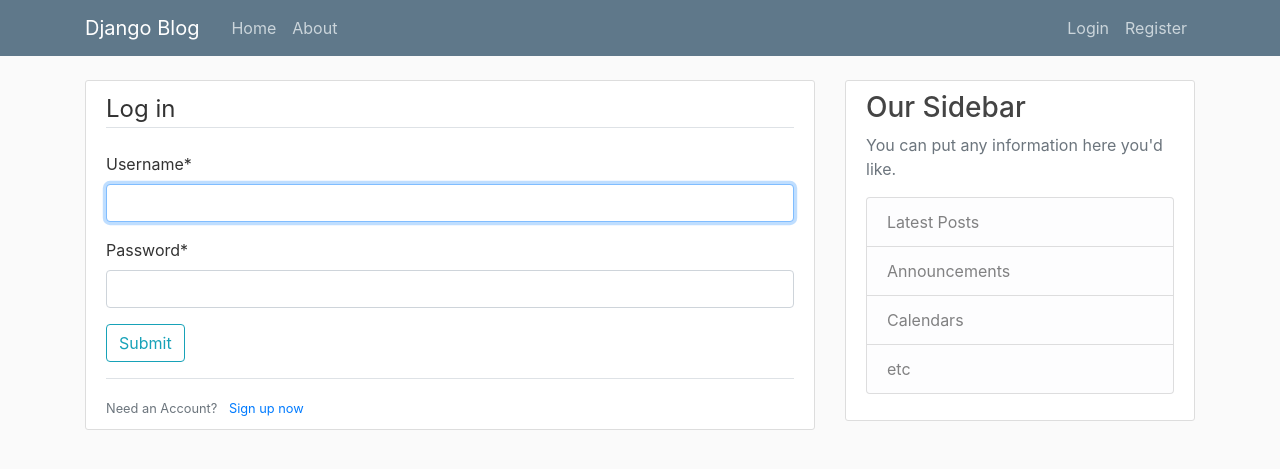
After one commit to nayaldivya/Blog_WebApp, a Django app: page /login/ in a window 1280 px wide. The commit adds this page. Shown: the top 469 px of the page. Run offline with Django 3.2, Linux system fonts and the light colour scheme; some libraries are stand-ins or nearby versions.

Commit message:
Made login and logout page.

```diff
--- a/blog/templates/blog/base.html
+++ b/blog/templates/blog/base.html
@@ -34,8 +34,12 @@
                         </div>
                         <!-- Navbar Right Side -->
                         <div class="navbar-nav">
-                            <a class="nav-item nav-link" href="#">Login</a>
-                            <a class="nav-item nav-link" href="#">Register</a>
+                            {%  if user.is_authenticated  %}
+                                <a class="nav-item nav-link" href="{% url 'logout' %}">Logout</a>
+                            {% else %}
+                                <a class="nav-item nav-link" href="{% url 'login' %}">Login</a>
+                                <a class="nav-item nav-link" href="{% url 'register'%}">Register</a>
+                            {% endif %}
                         </div>
                     </div>
                 </div>
--- a/djangoproject/settings.py
+++ b/djangoproject/settings.py
@@ -122,3 +122,4 @@ USE_TZ = True
 
 STATIC_URL = '/static/'
 CRISPY_TEMPLATE_PACK = 'bootstrap4'
+LOGIN_REDIRECT_URL = 'blog-home'
--- a/djangoproject/urls.py
+++ b/djangoproject/urls.py
@@ -15,10 +15,13 @@ Including another URLconf
 """
 from django.contrib import admin
 from django.urls import path, include
+from django.contrib.auth import views as auth_views
 from users import views as user_views
 urlpatterns = [
     path('admin/', admin.site.urls),
     path('register/', user_views.register, name='register'),
+    path('login/', auth_views.LoginView.as_view(template_name='users/login.html'), name='login'),
+    path('logout/', auth_views.LogoutView.as_view(template_name='users/logout.html'), name='logout'),
     path('', include('blog.urls')),    #include function chops off the part which is already processed,
                                             #in this case blog is already processed hence empty string is sent to the blog.urls module.
 
--- /dev/null
+++ b/users/templates/users/login.html
@@ -0,0 +1,20 @@
+{% extends "blog/base.html"%}
+{% load crispy_forms_tags%}
+{% block content%}
+<div class="content-section">
+    <form method="POST">
+        {% csrf_token%}
+        <!-- used to provide extra sequity to the form and is mandatory. -->
+        <fieldset class="form-froup">
+            <legend class="border-bottom mb-4">Log in</legend>
+            {{ form|crispy }}
+        </fieldset>
+        <div class="form-group">
+            <button class="btn btn-outline-info" type="submit">Submit</button>
+        </div>
+    </form>
+    <div class="border-top pt-3">
+        <small class="text-muted">Need an Account? <a class="ml-2" href="{% url 'register' %}">Sign up now</a></small>
+    </div>
+</div>
+{% endblock content %}
```
Also changed, not shown: users/templates/users/logout.html (added, +8 -0 lines), users/templates/users/register.html (+5 -5 lines), users/views.py (+5 -2 lines), blog/templates/blog/profile.html (added), db.sqlite3.
